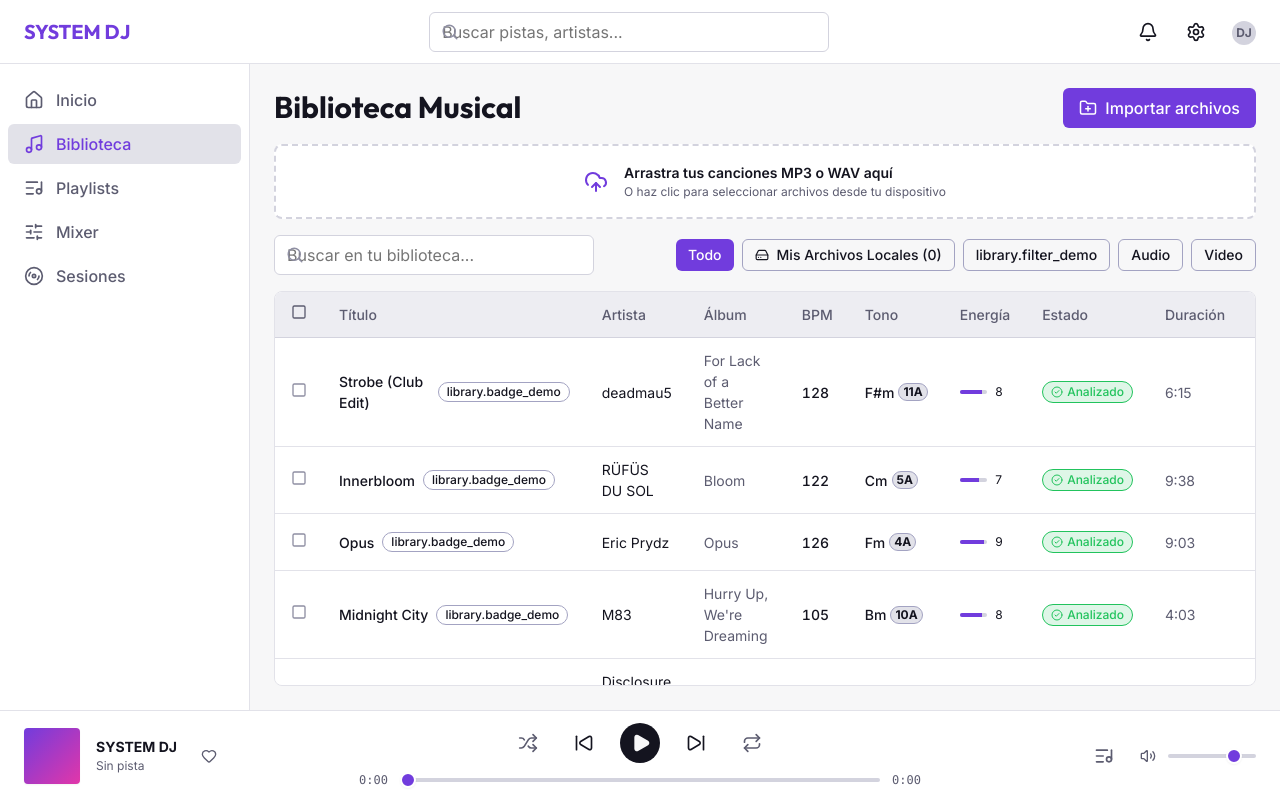
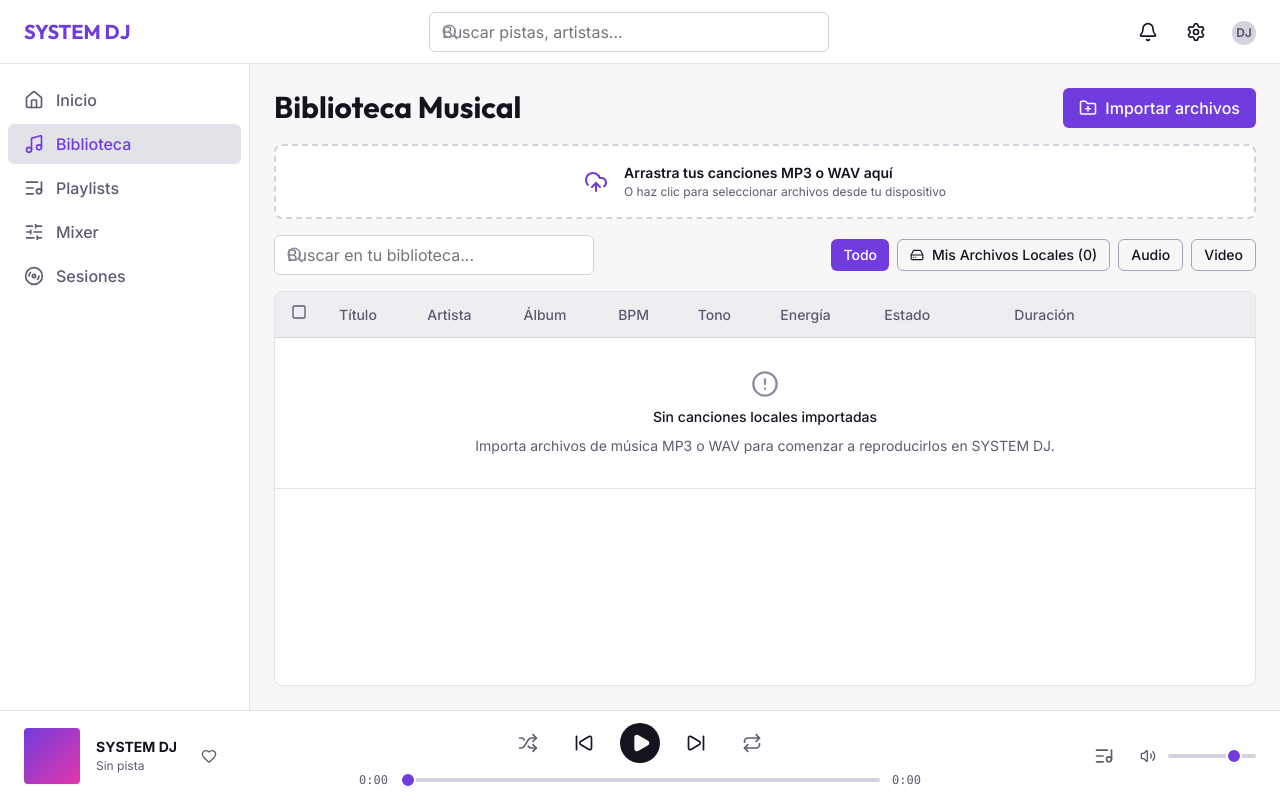
Before and after one commit to Xander-JS/dj_ai_web, a React (Vite) app: page /library in a window 1280 px wide. Built offline with nearby package versions, Linux system fonts and the light colour scheme.

Commit message:
eliminar pistas de demostración de la biblioteca

```diff
--- a/src/pages/Library.tsx
+++ b/src/pages/Library.tsx
@@ -1,7 +1,7 @@
 import React, { useState, useEffect, useRef, useCallback } from 'react';
 import { useTranslation } from 'react-i18next';
 import {
-  Search, MoreHorizontal, CheckSquare, Square,
+  Search, CheckSquare, Square,
   UploadCloud, FolderPlus, Trash2, AlertCircle, CheckCircle2,
   Disc, X, HardDrive, Sparkles, RefreshCw, Loader2, Clock, AlertTriangle
 } from 'lucide-react';
@@ -9,7 +9,6 @@ import { Input } from '../components/ui/Input';
 import { Button } from '../components/ui/Button';
 import { IconButton } from '../components/ui/IconButton';
 import { Badge } from '../components/ui/Badge';
-import { MOCK_LIBRARY } from '../mock/library';
 import { indexedDBStorage } from '../services/storage/IndexedDBStorage';
 import { importAudioFiles } from '../services/audioImportService';
 import { computeFileHash } from '../utils/cryptoHash';
@@ -23,7 +22,7 @@ import '../components/ui/Table.css';
 import './Library.css';
 import { clsx } from 'clsx';
 
-export type FilterType = 'all' | 'local' | 'demo' | 'audio' | 'video';
+export type FilterType = 'all' | 'local' | 'audio' | 'video';
 
 export interface UnifiedRowTrack {
   id: string;
@@ -38,10 +37,9 @@ export interface UnifiedRowTrack {
   analysisError?: string;
   durationFormatted: string;
   type: 'audio' | 'video';
-  isLocal: boolean;
   fileSizeFormatted?: string;
   dateAddedFormatted?: string;
-  rawLocalTrack?: Track;
+  rawLocalTrack: Track;
 }
 
 export interface AnalysisStatusBadgeProps {
@@ -319,31 +317,7 @@ export const Library: React.FC = () => {
   // Carga real de pista en Deck A o Deck B
   const handleLoadToDeck = async (unifiedTrack: UnifiedRowTrack, deckId: 'A' | 'B') => {
     try {
-      let trackToLoad: Track;
-      if (unifiedTrack.rawLocalTrack) {
-        trackToLoad = unifiedTrack.rawLocalTrack;
-      } else {
-        // Pista de demostración
-        trackToLoad = {
-          id: unifiedTrack.id,
-          title: unifiedTrack.title,
-          artist: unifiedTrack.artist,
-          album: unifiedTrack.album,
-          duration: 30,
-          durationFormatted: unifiedTrack.durationFormatted,
-          type: unifiedTrack.type,
-          source: { type: 'blob' },
-          analysis: {
-            status: 'analyzed',
-            bpm: unifiedTrack.bpm,
-            key: unifiedTrack.key,
-            camelot: unifiedTrack.camelot,
-            energy: unifiedTrack.energy,
-          },
-          dateAdded: Date.now(),
-        };
-      }
-
+      const trackToLoad = unifiedTrack.rawLocalTrack;
       const loadFn = deckId === 'A' ? loadTrackToDeckA : loadTrackToDeckB;
       const loaded = await loadFn(trackToLoad);
       const deckLabel = deckId === 'A' ? 'Deck A' : 'Deck B';
@@ -370,10 +344,8 @@ export const Library: React.FC = () => {
     }
   };
 
-  // Construcción unificada de filas (Demo + Local)
-  const unifiedTracks: UnifiedRowTrack[] = [
-    // Pistas locales importadas
-    ...localTracks.map((lt): UnifiedRowTrack => {
+  // Filas de la tabla: solo pistas importadas y procesadas localmente (IndexedDB)
+  const unifiedTracks: UnifiedRowTrack[] = localTracks.map((lt): UnifiedRowTrack => {
       const isAnalyzed = lt.analysis?.status === 'analyzed';
       return {
         id: lt.id,
@@ -390,34 +362,15 @@ export const Library: React.FC = () => {
         analysisError: lt.analysis?.analysisError,
         durationFormatted: lt.durationFormatted,
         type: lt.type,
-        isLocal: true,
         fileSizeFormatted: lt.fileMeta?.fileSize ? formatBytes(lt.fileMeta.fileSize) : undefined,
         dateAddedFormatted: lt.dateAdded ? formatDate(lt.dateAdded) : undefined,
         rawLocalTrack: lt,
       };
-    }),
-    // Pistas mock de demostración
-    ...MOCK_LIBRARY.map((mt): UnifiedRowTrack => ({
-      id: `demo_${mt.id}`,
-      title: mt.title,
-      artist: mt.artist,
-      album: mt.album,
-      bpm: mt.bpm,
-      key: mt.key,
-      camelot: keyToCamelot(mt.key) || undefined,
-      energy: mt.energy,
-      status: 'analyzed',
-      durationFormatted: mt.duration,
-      type: mt.type,
-      isLocal: false,
-    })),
-  ];
+    });
 
   // Filtrado reactivo por tipo y búsqueda
   const filteredTracks = unifiedTracks.filter((track) => {
-    // Filtro por categoría
-    if (filter === 'local' && !track.isLocal) return false;
-    if (filter === 'demo' && track.isLocal) return false;
+    // Filtro por categoría ('all' y 'local' muestran la biblioteca local completa)
     if (filter === 'audio' && track.type !== 'audio') return false;
     if (filter === 'video' && track.type !== 'video') return false;
 
@@ -534,13 +487,6 @@ export const Library: React.FC = () => {
               {t('library.filter_local')} ({localTracks.length})
             </Button>
             <Button
-              variant={filter === 'demo' ? 'primary' : 'outline'}
-              size="sm"
-              onClick={() => setFilter('demo')}
-            >
-              {t('library.filter_demo')}
-            </Button>
-            <Button
               variant={filter === 'audio' ? 'primary' : 'outline'}
               size="sm"
               onClick={() => setFilter('audio')}
@@ -595,9 +541,7 @@ export const Library: React.FC = () => {
                   <td>
                     <div className="track-title-container">
                       <span className="track-title">{track.title}</span>
-                      <Badge variant={track.isLocal ? 'primary' : 'outline'}>
-                        {track.isLocal ? t('library.badge_local') : t('library.badge_demo')}
-                      </Badge>
+                      <Badge variant="primary">{t('library.badge_local')}</Badge>
                       {track.type === 'video' && <Badge variant="secondary">V</Badge>}
                       {isLoadedInDeckA && (
                         <span className="deck-prepared-tag" title={t('library.load_deck_a')}>
@@ -662,7 +606,7 @@ export const Library: React.FC = () => {
                     <AnalysisStatusBadge
                       status={track.status}
                       error={track.analysisError}
-                      onAnalyze={track.isLocal && track.rawLocalTrack ? () => handleAnalyzeTrack(track.rawLocalTrack!, track.status === 'analyzed') : undefined}
+                      onAnalyze={() => handleAnalyzeTrack(track.rawLocalTrack, track.status === 'analyzed')}
                     />
                   </td>
                   <td className="track-duration">{track.durationFormatted}</td>
@@ -684,8 +628,7 @@ export const Library: React.FC = () => {
                         aria-label={t('library.load_deck_b')}
                         onClick={() => handleLoadToDeck(track, 'B')}
                       />
-                      {track.isLocal && track.rawLocalTrack && (
-                        track.status === 'analyzing' ? (
+                      {track.status === 'analyzing' ? (
                         <IconButton
                           icon={<Loader2 size={15} className="spin-anim" />}
                           size="sm"
@@ -701,7 +644,7 @@ export const Library: React.FC = () => {
                           variant="ghost"
                           title={t('library.action_reanalyze')}
                           aria-label={t('library.action_reanalyze')}
-                            onClick={() => handleAnalyzeTrack(track.rawLocalTrack!, true)}
+                          onClick={() => handleAnalyzeTrack(track.rawLocalTrack, true)}
                         />
                       ) : (
                         <IconButton
@@ -710,23 +653,17 @@ export const Library: React.FC = () => {
                           variant="ghost"
                           title={t('library.action_analyze')}
                           aria-label={t('library.action_analyze')}
-                            onClick={() => handleAnalyzeTrack(track.rawLocalTrack!, false)}
+                          onClick={() => handleAnalyzeTrack(track.rawLocalTrack, false)}
                         />
-                        )
                       )}
-                      {track.isLocal && track.rawLocalTrack && (
                       <IconButton
                         icon={<Trash2 size={16} />}
                         size="sm"
                         variant="ghost"
                         title={t('library.delete_track')}
                         aria-label={t('library.delete_track')}
-                          onClick={() => setDeleteConfirmTrack(track.rawLocalTrack || null)}
+                        onClick={() => setDeleteConfirmTrack(track.rawLocalTrack)}
                       />
-                      )}
-                      {!track.isLocal && (
-                        <IconButton icon={<MoreHorizontal size={16} />} size="sm" aria-label="More" />
-                      )}
                     </div>
                   </td>
                 </tr>
@@ -739,10 +676,10 @@ export const Library: React.FC = () => {
                   <div style={{ display: 'flex', flexDirection: 'column', alignItems: 'center', gap: 'var(--space-2)' }}>
                     <AlertCircle size={28} className="text-muted" />
                     <span style={{ fontWeight: 'var(--font-weight-medium)', color: 'var(--text-primary)' }}>
-                      {filter === 'local' ? t('library.empty_local_title') : t('states.empty_title')}
+                      {localTracks.length === 0 ? t('library.empty_local_title') : t('states.empty_title')}
                     </span>
                     <span style={{ fontSize: 'var(--text-sm)', color: 'var(--text-secondary)' }}>
-                      {filter === 'local' ? t('library.empty_local_desc') : t('states.empty_desc')}
+                      {localTracks.length === 0 ? t('library.empty_local_desc') : t('states.empty_desc')}
                     </span>
                   </div>
                 </td>
```
Lines whose indentation alone changed are shown as unchanged.
